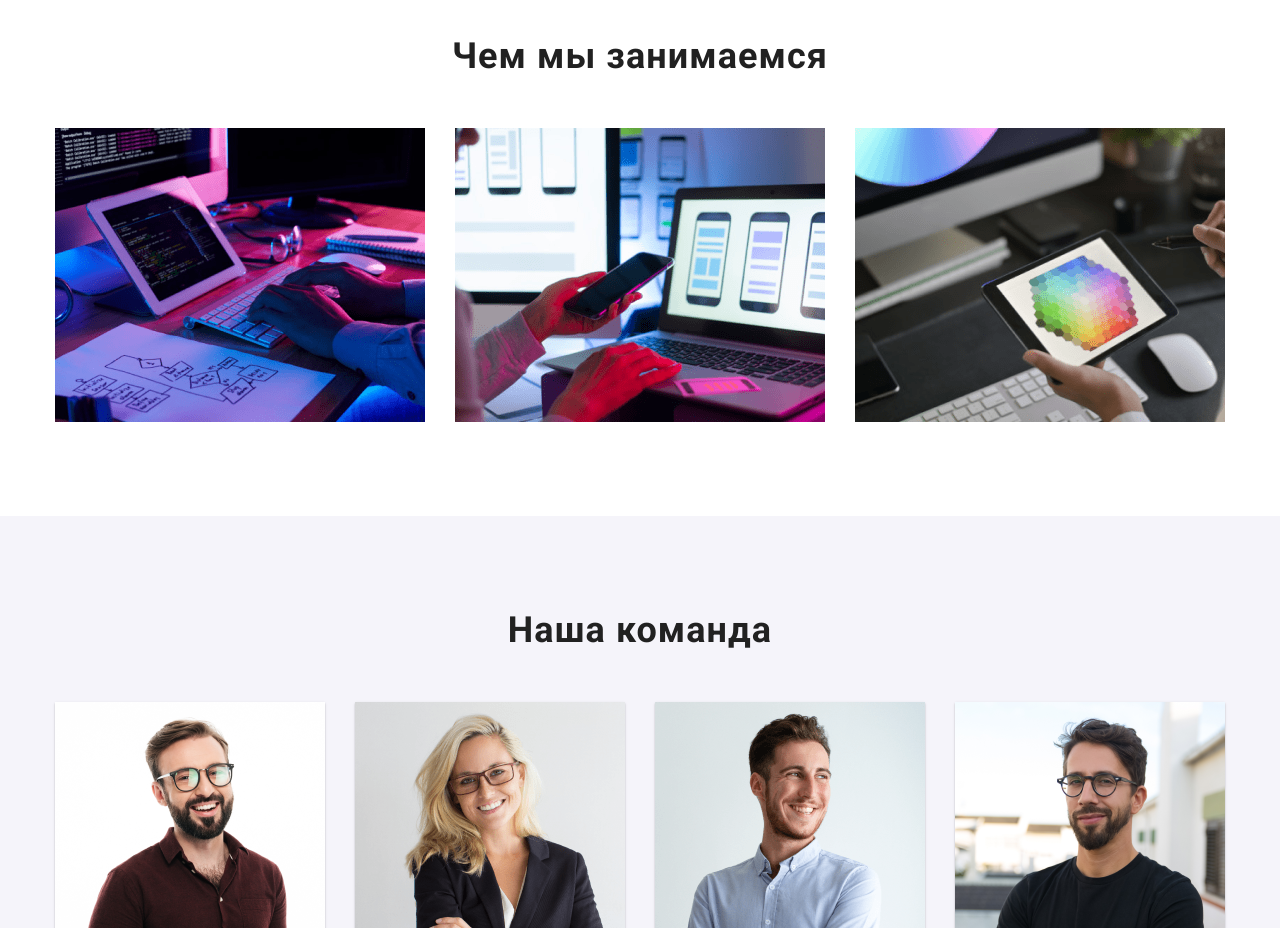
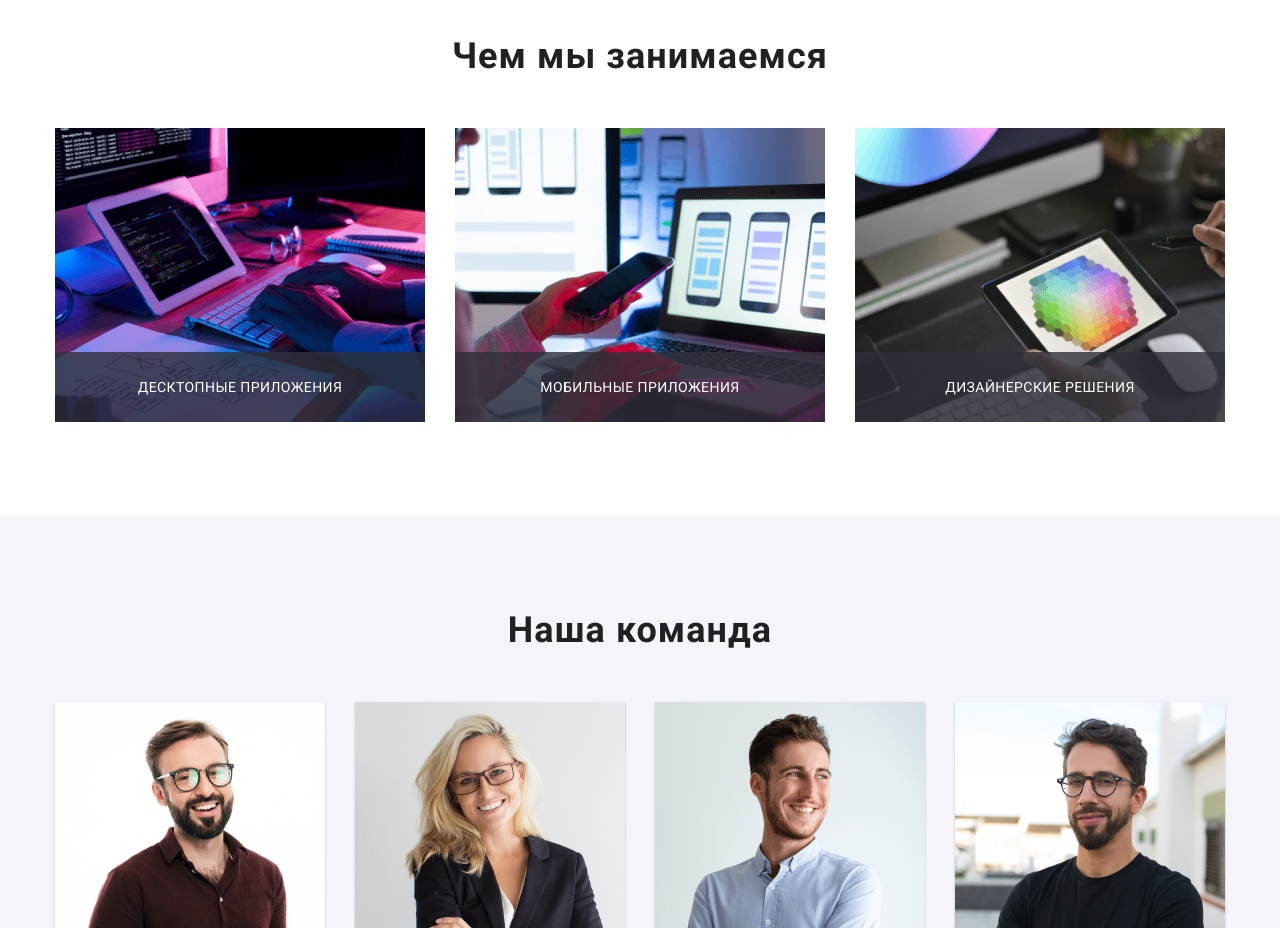
Before and after one commit to codewarrior94/goit-markup-hw-05, a plain HTML site: page index.html in a window 1280 px wide. Shown: the part 1120-2048 px from the top of the page. Drawn offline with nearby package versions, Linux system fonts and the light colour scheme.

Commit message:
Добавляет оверлей с текстом в секции what-we-do

```diff
--- a/css/style.css
+++ b/css/style.css
@@ -321,6 +321,31 @@ img {
 
 .what-we-do-section-img-list-item:not(:last-child) {
   margin-right: 30px;
+}
+
+.what-we-do-wrapper {
+  position: relative;
+}
+
+.what-we-do-absolute-text {
+  font-weight: 400;
+  font-size: 14px;
+  line-height: 1.143;
+  letter-spacing: 0.03em;
+  text-transform: uppercase;
+  color: var(--additional-text-color);
+}
+
+.text-overlay {
+  display: flex;
+  align-items: center;
+  justify-content: center;
+  position: absolute;
+  bottom: 0;
+  left: 0;
+  width: 100%;
+  height: 70px;
+  background-color: rgba(47, 48, 58, 0.8);
 }
 
 /* ========== END WHAT WE DO SACTION ========== */
--- a/index.html
+++ b/index.html
@@ -130,13 +130,28 @@
         <h2>Чем мы занимаемся</h2>
         <ul class="what-we-do-section-img-list list">
           <li class="what-we-do-section-img-list-item">
-            <img src="./img/features/laptop.png" alt="персональный компьютер" width="370" height="294" />
+            <div class="what-we-do-wrapper">
+              <img src="./img/features/laptop.png" alt="персональный компьютер" width="370" height="294" />
+              <div class="text-overlay">
+                <p class="what-we-do-absolute-text">Десктопные приложения</p>
+              </div>
+            </div>
           </li>
           <li class="what-we-do-section-img-list-item">
-            <img src="./img/features/cellphone.png" alt="смартфон" width="370" height="294" />
+            <div class="what-we-do-wrapper">
+              <img src="./img/features/cellphone.png" alt="смартфон" width="370" height="294" />
+              <div class="text-overlay">
+                <p class="what-we-do-absolute-text">Мобильные приложения</p>
+              </div>
+            </div>
           </li>
           <li class="what-we-do-section-img-list-item">
-            <img src="./img/features/tablet.png" alt="планшет" width="370" height="294" />
+            <div class="what-we-do-wrapper">
+              <img src="./img/features/tablet.png" alt="планшет" width="370" height="294" />
+              <div class="text-overlay">
+                <p class="what-we-do-absolute-text">Дизайнерские решения</p>
+              </div>
+            </div>
           </li>
         </ul>
       </div>
```
Also changed, not shown: 1 other file.
